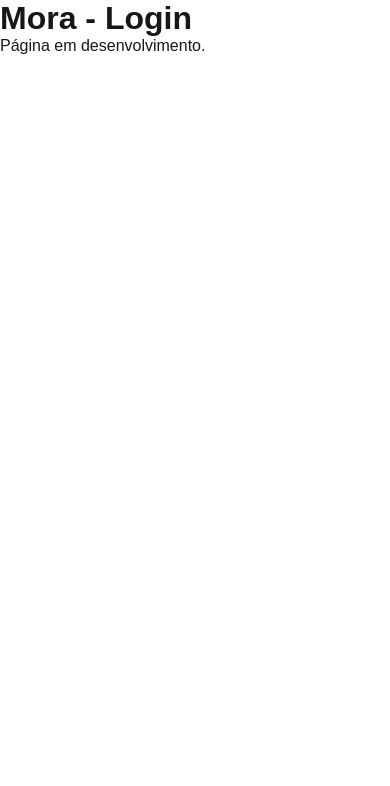
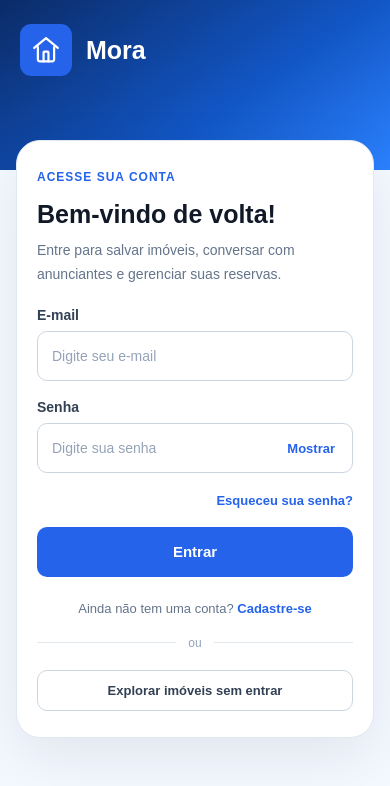
Before and after one commit to DavidReis23/Mora, a Next.js app: page /login in a window 390 px wide. Shown: the top 786 px of the page. Built offline with nearby package versions, Linux system fonts and the light colour scheme.

Commit message:
feat: implementa tela de login responsiva

```diff
--- a/src/app/login/login.module.css
+++ b/src/app/login/login.module.css
@@ -0,0 +1,119 @@
+.layout {
+    min-height: 100dvh;
+    display: grid;
+    grid-template-columns: minmax(0, 1fr) minmax(0, 1fr);
+}
+
+.presentation {
+    display: flex;
+    flex-direction: column;
+    justify-content: space-between;
+    gap: 48px;
+    padding: clamp(28px, 5vw, 64px);
+    color: #ffffff;
+    background: linear-gradient(145deg,
+            #0b2b67 0%,
+            #1256c5 60%,
+            #2c82ff 100%);
+}
+
+.brand {
+    display: flex;
+    align-items: center;
+    gap: 14px;
+    width: fit-content;
+    color: #ffffff;
+    font-size: 30px;
+    font-weight: 700;
+    text-decoration: none;
+}
+
+.content {
+    max-width: 540px;
+}
+
+.label {
+    display: block;
+    margin-bottom: 22px;
+    color: #bfdbfe;
+    font-size: 12px;
+    font-weight: 700;
+    letter-spacing: 1.5px;
+}
+
+.content h1 {
+    margin: 0 0 24px;
+    font-size: clamp(36px, 4.5vw, 60px);
+    line-height: 1.12;
+    letter-spacing: -1.5px;
+}
+
+.content p {
+    max-width: 480px;
+    color: #dbeafe;
+    font-size: 16px;
+    line-height: 1.8;
+}
+
+.categories {
+    display: flex;
+    flex-wrap: wrap;
+    gap: 10px;
+    margin-top: 28px;
+}
+
+.categories span {
+    padding: 9px 14px;
+    border: 1px solid rgba(255, 255, 255, 0.25);
+    border-radius: 999px;
+    background: rgba(255, 255, 255, 0.1);
+    color: #ffffff;
+    font-size: 13px;
+}
+
+.footer {
+    color: #bfdbfe;
+    font-size: 12px;
+}
+
+.formArea {
+    display: flex;
+    align-items: center;
+    justify-content: center;
+    padding: 40px 24px;
+    background: #f4f8ff;
+}
+
+@media (max-width: 850px) {
+    .layout {
+        display: flex;
+        flex-direction: column;
+    }
+
+    .presentation {
+        min-height: 170px;
+        padding: 24px 20px 58px;
+    }
+
+    .brand {
+        font-size: 25px;
+    }
+
+    .content,
+    .footer {
+        display: none;
+    }
+
+    .formArea {
+        position: relative;
+        flex: 1;
+        align-items: flex-start;
+        margin-top: -30px;
+        padding: 0 16px 32px;
+        background: transparent;
+    }
+
+    .layout {
+        background: #f4f8ff;
+    }
+}
--- a/src/app/login/page.tsx
+++ b/src/app/login/page.tsx
@@ -1,8 +1,43 @@
-export default function Page() {
+import Link from "next/link";
+import Logo from "@/components/brand/Logo";
+import LoginForm from "@/components/auth/LoginForm";
+import styles from "./login.module.css";
+
+export default function LoginPage() {
   return (
-    <main>
-      <h1>Mora - Login</h1>
-      <p>Página em desenvolvimento.</p>
+    <main className={styles.layout}>
+      <section className={styles.presentation}>
+        <Link href="/" className={styles.brand}>
+          <Logo size={52} />
+          <span>Mora</span>
+        </Link>
+
+        <div className={styles.content}>
+          <span className={styles.label}>SEU PRÓXIMO LUGAR COMEÇA AQUI</span>
+
+          <h1>Encontre um lugar para chamar de seu.</h1>
+
+          <p>
+            Casas, apartamentos, terrenos, chácaras e outras oportunidades em um
+            só lugar. Encontre, anuncie e conecte-se pelo Mora.
+          </p>
+
+          <div className={styles.categories}>
+            <span>Venda</span>
+            <span>Aluguel</span>
+            <span>Chácaras</span>
+            <span>Reservas</span>
+          </div>
+        </div>
+
+        <p className={styles.footer}>
+          Mora — Mercado de Oportunidades Residenciais e Aluguéis
+        </p>
+      </section>
+
+      <section className={styles.formArea} aria-label="Acesso à conta">
+        <LoginForm />
+      </section>
     </main>
   );
 }
--- /dev/null
+++ b/src/components/auth/LoginForm.module.css
@@ -0,0 +1,184 @@
+.card {
+    width: 100%;
+    max-width: 470px;
+    padding: 40px;
+    border: 1px solid #e2e8f0;
+    border-radius: 24px;
+    background: #ffffff;
+    box-shadow: 0 20px 60px rgba(15, 23, 42, 0.08);
+}
+
+.eyebrow {
+    color: var(--primary-color, #2563eb);
+    font-size: 12px;
+    font-weight: 700;
+    letter-spacing: 1px;
+}
+
+.card h2 {
+    margin: 14px 0 10px;
+    color: #111827;
+    font-size: 30px;
+    line-height: 1.2;
+}
+
+.description {
+    margin-bottom: 28px;
+    color: #64748b;
+    font-size: 14px;
+    line-height: 1.7;
+}
+
+.form {
+    display: flex;
+    flex-direction: column;
+    gap: 18px;
+}
+
+.field {
+    display: flex;
+    flex-direction: column;
+    gap: 8px;
+}
+
+.field label {
+    color: #334155;
+    font-size: 14px;
+    font-weight: 600;
+}
+
+.field input {
+    width: 100%;
+    height: 50px;
+    padding: 0 14px;
+    border: 1px solid #cbd5e1;
+    border-radius: 10px;
+    background: #ffffff;
+    color: #111827;
+    font: inherit;
+    font-size: 14px;
+    outline: none;
+}
+
+.field input:focus {
+    border-color: #2563eb;
+    box-shadow: 0 0 0 3px rgba(37, 99, 235, 0.12);
+}
+
+.field input::placeholder {
+    color: #94a3b8;
+}
+
+.passwordField {
+    position: relative;
+}
+
+.passwordField input {
+    padding-right: 86px;
+}
+
+.passwordToggle {
+    position: absolute;
+    top: 50%;
+    right: 12px;
+    transform: translateY(-50%);
+    padding: 6px;
+    border: 0;
+    background: transparent;
+    color: #2563eb;
+    font-size: 13px;
+    font-weight: 600;
+    cursor: pointer;
+}
+
+.forgotPassword {
+    text-align: right;
+}
+
+.forgotPassword a,
+.signup a {
+    color: #2563eb;
+    font-size: 13px;
+    font-weight: 600;
+    text-decoration: none;
+}
+
+.submit {
+    height: 50px;
+    border: 0;
+    border-radius: 10px;
+    background: #2563eb;
+    color: #ffffff;
+    font: inherit;
+    font-size: 15px;
+    font-weight: 700;
+    cursor: pointer;
+}
+
+.submit:hover {
+    background: #1d4ed8;
+}
+
+.message {
+    margin-top: 14px;
+    padding: 12px;
+    border-radius: 10px;
+    background: #eff6ff;
+    color: #1e40af;
+    font-size: 13px;
+    line-height: 1.5;
+}
+
+.signup {
+    margin-top: 24px;
+    color: #64748b;
+    font-size: 13px;
+    text-align: center;
+}
+
+.separator {
+    display: flex;
+    align-items: center;
+    gap: 12px;
+    margin: 20px 0;
+    color: #94a3b8;
+    font-size: 12px;
+}
+
+.separator::before,
+.separator::after {
+    content: "";
+    flex: 1;
+    height: 1px;
+    background: #e2e8f0;
+}
+
+.explore {
+    display: block;
+    padding: 12px;
+    border: 1px solid #cbd5e1;
+    border-radius: 10px;
+    color: #334155;
+    font-size: 13px;
+    font-weight: 600;
+    text-align: center;
+    text-decoration: none;
+}
+
+.explore:hover {
+    background: #f8fafc;
+}
+
+@media (max-width: 480px) {
+    .card {
+        padding: 26px 20px;
+    }
+
+    .card h2 {
+        font-size: 25px;
+    }
+
+    .description {
+        margin-bottom: 20px;
+    }
+}
--- a/src/components/auth/LoginForm.tsx
+++ b/src/components/auth/LoginForm.tsx
@@ -0,0 +1,98 @@
+"use client";
+
+import { useState, type FormEvent } from "react";
+import Link from "next/link";
+import styles from "./LoginForm.module.css";
+
+export default function LoginForm() {
+  const [mostrarSenha, setMostrarSenha] = useState(false);
+  const [mensagem, setMensagem] = useState("");
+
+  function handleSubmit(event: FormEvent<HTMLFormElement>) {
+    event.preventDefault();
+
+    setMensagem(
+      "Esta é uma prévia do formulário. A autenticação será implementada futuramente.",
+    );
+  }
+
+  return (
+    <div className={styles.card}>
+      <span className={styles.eyebrow}>ACESSE SUA CONTA</span>
+
+      <h2>Bem-vindo de volta!</h2>
+
+      <p className={styles.description}>
+        Entre para salvar imóveis, conversar com anunciantes e gerenciar suas
+        reservas.
+      </p>
+
+      <form className={styles.form} onSubmit={handleSubmit}>
+        <div className={styles.field}>
+          <label htmlFor="email">E-mail</label>
+
+          <input
+            id="email"
+            name="email"
+            type="email"
+            placeholder="Digite seu e-mail"
+            autoComplete="email"
+            required
+          />
+        </div>
+
+        <div className={styles.field}>
+          <label htmlFor="password">Senha</label>
+
+          <div className={styles.passwordField}>
+            <input
+              id="password"
+              name="password"
+              type={mostrarSenha ? "text" : "password"}
+              placeholder="Digite sua senha"
+              autoComplete="current-password"
+              minLength={6}
+              required
+            />
+
+            <button
+              type="button"
+              className={styles.passwordToggle}
+              onClick={() => setMostrarSenha(!mostrarSenha)}
+              aria-label={mostrarSenha ? "Ocultar senha" : "Mostrar senha"}
+              aria-pressed={mostrarSenha}
+            >
+              {mostrarSenha ? "Ocultar" : "Mostrar"}
+            </button>
+          </div>
+        </div>
+
+        <div className={styles.forgotPassword}>
+          <Link href="/recuperar-senha">Esqueceu sua senha?</Link>
+        </div>
+
+        <button type="submit" className={styles.submit}>
+          Entrar
+        </button>
+      </form>
+
+      {mensagem && (
+        <p className={styles.message} role="status">
+          {mensagem}
+        </p>
+      )}
+
+      <p className={styles.signup}>
+        Ainda não tem uma conta? <Link href="/cadastro">Cadastre-se</Link>
+      </p>
+
+      <div className={styles.separator}>
+        <span>ou</span>
+      </div>
+
+      <Link href="/imoveis" className={styles.explore}>
+        Explorar imóveis sem entrar
+      </Link>
+    </div>
+  );
+}
```
